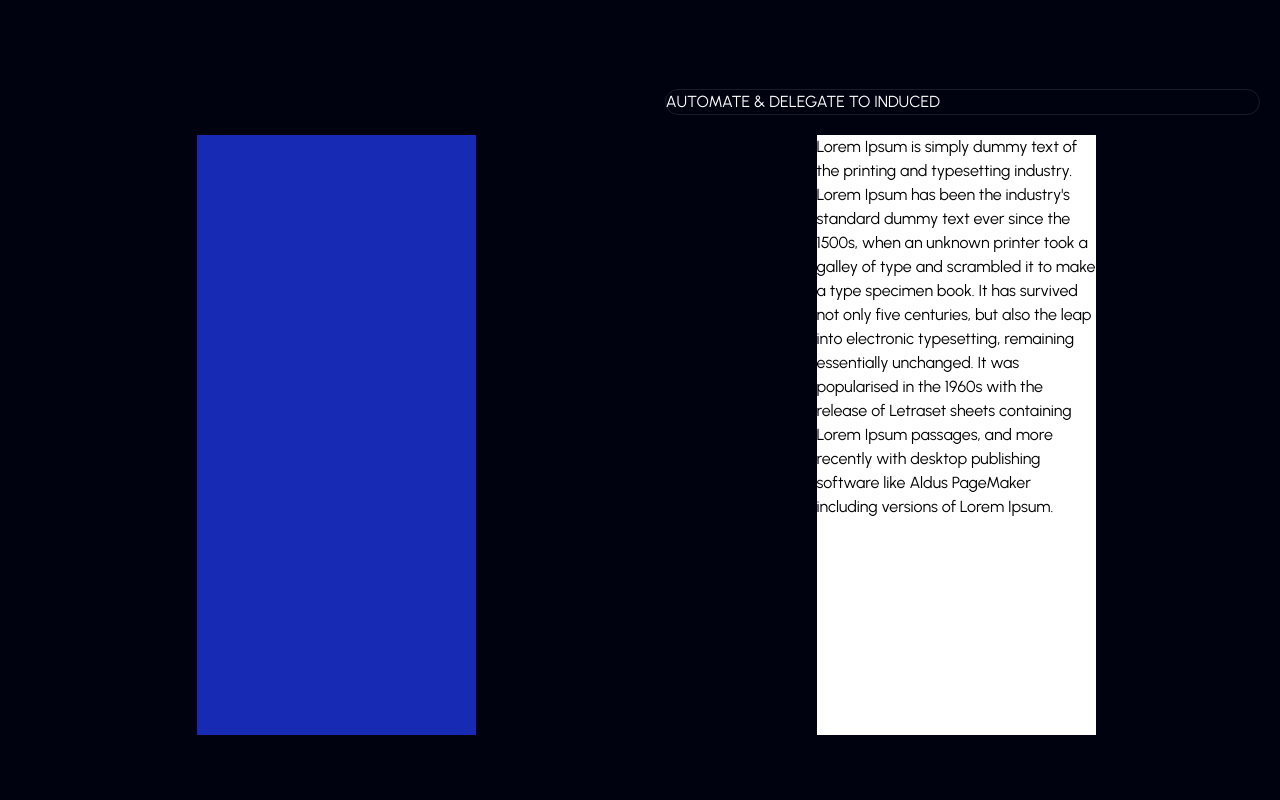
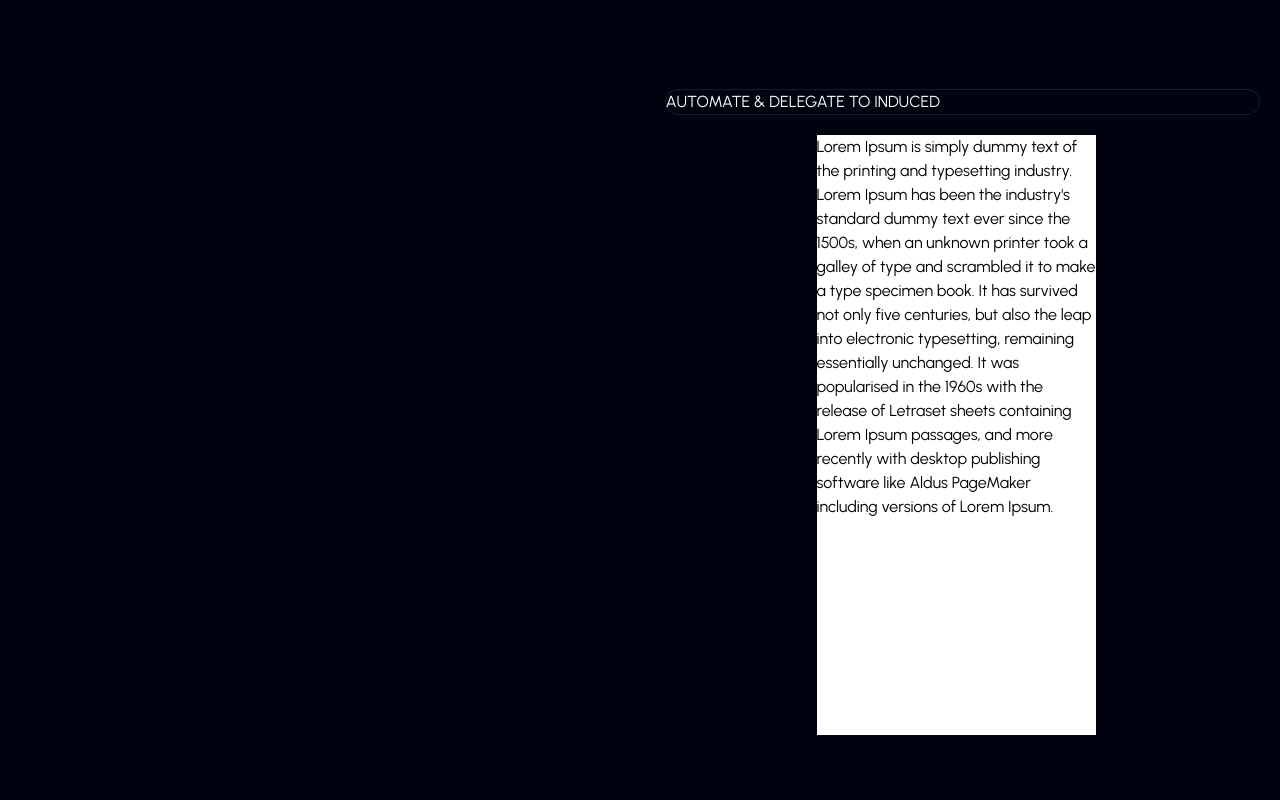
Before and after one commit to Hrithik0112/Induced-AI, a Next.js app: page / in a window 1280 px wide. Shown: the part 1280-2080 px from the top of the page. Built offline with nearby package versions, Linux system fonts and the light colour scheme.

Commit message:
some css fix in Svg

```diff
--- a/components/icons/notification.tsx
+++ b/components/icons/notification.tsx
@@ -1,6 +1,6 @@
 import * as React from "react";
 export const NotificationSVG = (props: any) => (
-  <div className="flex h-full justify-center items-center mx-auto">
+  <div className="flex  justify-center items-center mx-auto">
     <svg
       xmlns="http://www.w3.org/2000/svg"
       xmlnsXlink="http://www.w3.org/1999/xlink"
--- a/components/section/How-it-works-section.tsx
+++ b/components/section/How-it-works-section.tsx
@@ -16,12 +16,18 @@ export const HowItWorks = () => {
         <div className="w-full h-full mt-5 grid grid-cols-2 place-items-center">
           <div
             id="table-content"
-            className="w-[45%] h-[600px] ml-3 bg-medium-blue text-white block overflow-hidden relative "
+            className="w-[45%] h-[600px] ml-3 block overflow-hidden relative "
           >
-            <div className="h-full opacity-10">
+            <div className="h-full">
               <DescribeSVG className="hidden" />
+            </div>
+            <div className="h-full">
               <AuthenticationSVG className="hidden" />
+            </div>
+            <div className="h-full">
               <WorkflowSVG className="hidden" />
+            </div>
+            <div className="h-full">
               <NotificationSVG />
             </div>
           </div>
```
